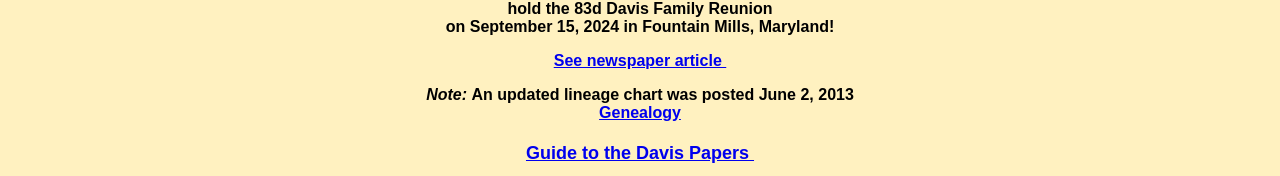
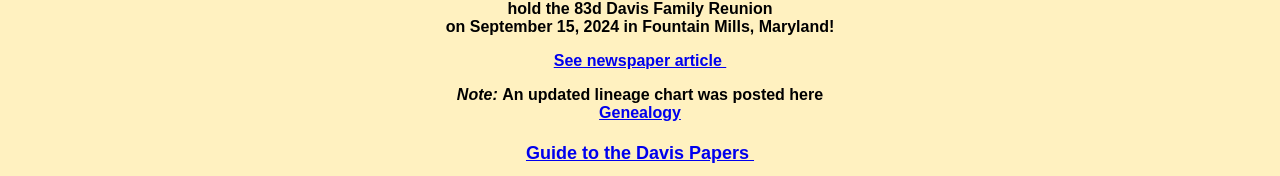
Before and after one commit to tomwarner13/Davis, a plain HTML site: page index.html in a window 1280 px wide. Shown: the part 169-345 px from the top of the page. Drawn offline with Linux system fonts and the light colour scheme.

Commit message:
Update index.html
took out 2013 date

```diff
--- a/index.html
+++ b/index.html
@@ -29,7 +29,7 @@
 
         <p align="center"><b><font face="Arial"><i><font color="#000000" size="3">Note:
         </font> </i><font color="#000000" size="3">An
-        updated lineage chart was posted June 2, 2013<br>
+        updated lineage chart was posted here<br>
         </font></font><font face="Arial" size="3"><a href="http://wc.rootsweb.com/cgi-bin/igm.cgi?op=DESC&db=jenkindavis8&id=I2676">Genealogy<font color="#FF0000"><br></font></a></font><font size="3">&nbsp;&nbsp;</font><font size="2"><font size="4"><br>
 <a href="mdhistory.htm">Guide to the Davis Papers&nbsp;</a>
 </font></font></b>
```
